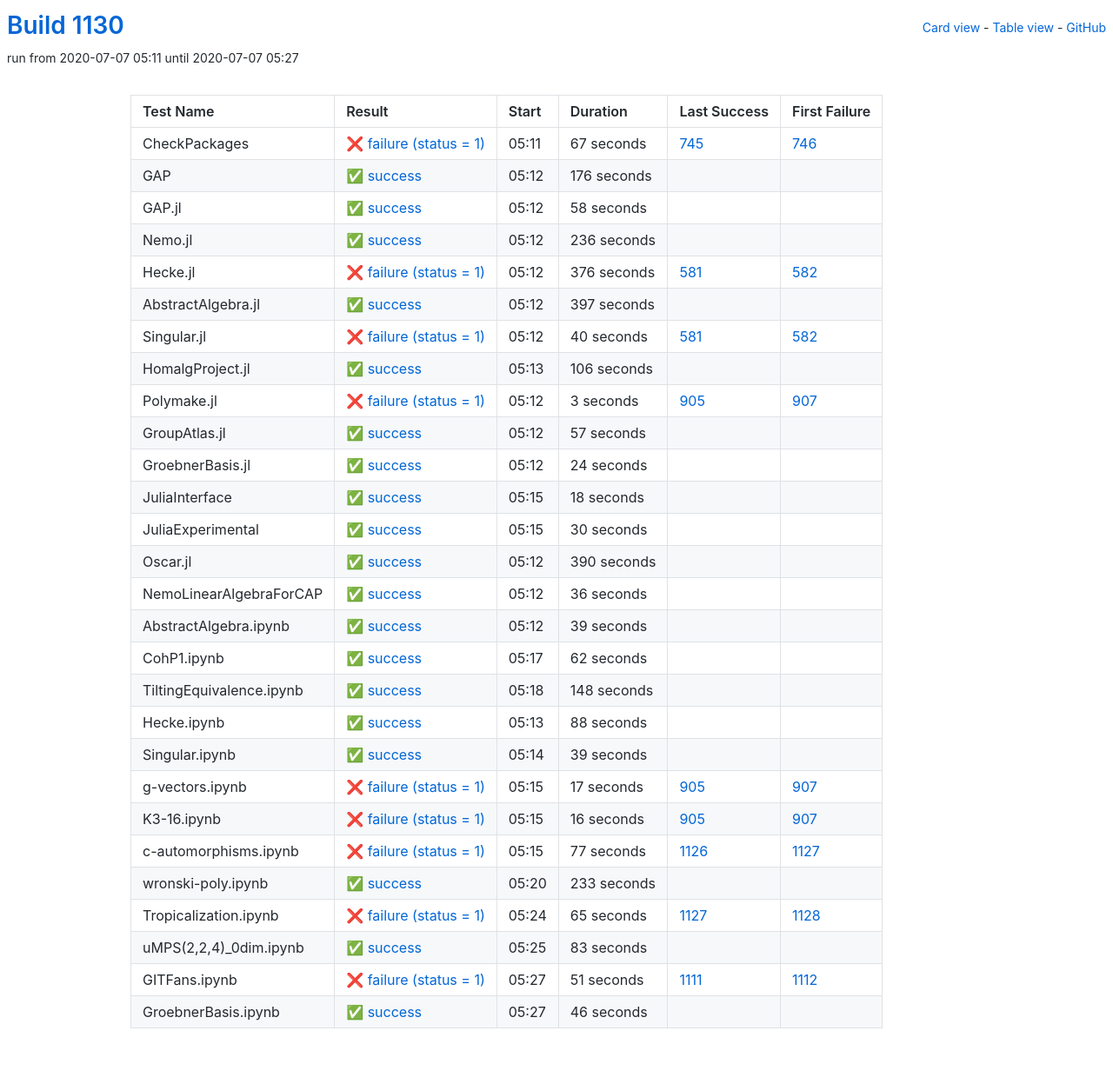
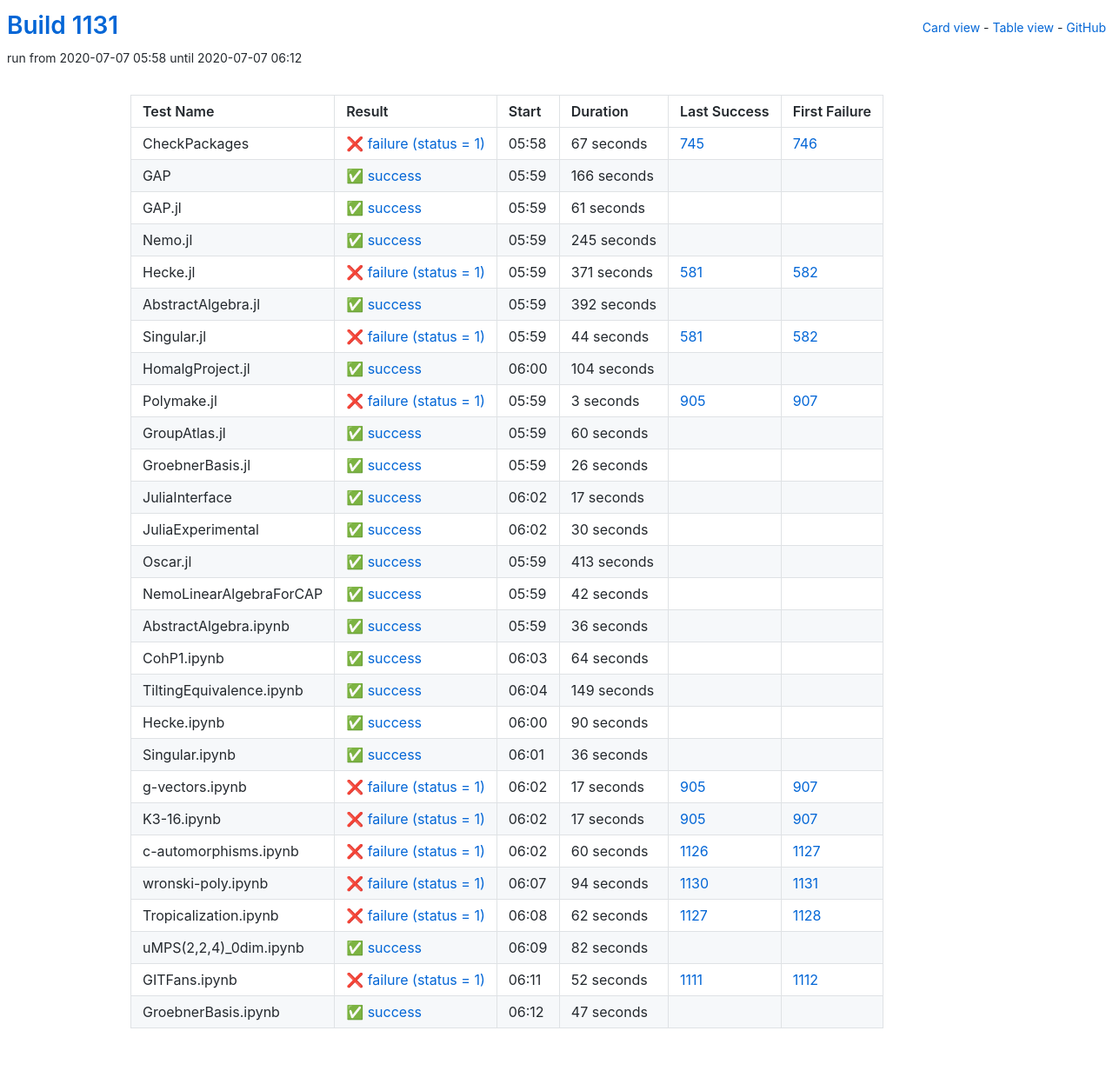
Before and after one commit to oscar-system/oscar-ci-status-1.4, a Jekyll site: the page built from table.html, in a window 1280 px wide. Shown: the whole page at 87% size. Built offline with Jekyll 4.4.1, drawn with Linux system fonts in a browser that asks for light colours.

Commit message:
Build #1131

```diff
--- a/_data/ci.yml
+++ b/_data/ci.yml
@@ -1,6 +1,6 @@
 ---
-build: 1130
-build_url: https://oscarci.mathematik.uni-kl.de/job/oscar-julia-1.4/1130/
+build: 1131
+build_url: https://oscarci.mathematik.uni-kl.de/job/oscar-julia-1.4/1131/
 job: oscar-julia-1.4
 organization: oscar-system
 repo: oscar-ci-status-1.4
@@ -8,8 +8,8 @@ repourl: https://github.com/oscar-system/oscar-ci-status-1.4
 tests:
 - name: CheckPackages
   id: checkpackages
-  log: https://oscarci.mathematik.uni-kl.de/job/oscar-julia-1.4/1130/artifact/logs/build-1130/CheckPackages.log
-  start: 2020-07-07 05:11
+  log: https://oscarci.mathematik.uni-kl.de/job/oscar-julia-1.4/1131/artifact/logs/build-1131/CheckPackages.log
+  start: 2020-07-07 05:58
   success: false
   exitcode: 1
   status: failure
@@ -20,92 +20,92 @@ tests:
   first_failure_url: https://oscarci.mathematik.uni-kl.de/job/oscar-julia-1.4/746/
 - name: GAP
   id: gap
-  log: https://oscarci.mathematik.uni-kl.de/job/oscar-julia-1.4/1130/artifact/logs/build-1130/GAP.log
-  start: 2020-07-07 05:12
+  log: https://oscarci.mathematik.uni-kl.de/job/oscar-julia-1.4/1131/artifact/logs/build-1131/GAP.log
+  start: 2020-07-07 05:59
   success: true
   exitcode: 0
   status: success
-  duration: 176
+  duration: 166
   last_success: false
   last_success_url:
   first_failure: false
   first_failure_url:
 - name: GAP.jl
   id: gap-jl
-  log: https://oscarci.mathematik.uni-kl.de/job/oscar-julia-1.4/1130/artifact/logs/build-1130/GAP.jl.log
-  start: 2020-07-07 05:12
+  log: https://oscarci.mathematik.uni-kl.de/job/oscar-julia-1.4/1131/artifact/logs/build-1131/GAP.jl.log
+  start: 2020-07-07 05:59
   success: true
   exitcode: 0
   status: success
-  duration: 58
+  duration: 61
   last_success: false
   last_success_url:
   first_failure: false
   first_failure_url:
 - name: Nemo.jl
   id: nemo-jl
-  log: https://oscarci.mathematik.uni-kl.de/job/oscar-julia-1.4/1130/artifact/logs/build-1130/Nemo.jl.log
-  start: 2020-07-07 05:12
+  log: https://oscarci.mathematik.uni-kl.de/job/oscar-julia-1.4/1131/artifact/logs/build-1131/Nemo.jl.log
+  start: 2020-07-07 05:59
   success: true
   exitcode: 0
   status: success
-  duration: 236
+  duration: 245
   last_success: false
   last_success_url:
   first_failure: false
   first_failure_url:
 - name: Hecke.jl
   id: hecke-jl
-  log: https://oscarci.mathematik.uni-kl.de/job/oscar-julia-1.4/1130/artifact/logs/build-1130/Hecke.jl.log
-  start: 2020-07-07 05:12
+  log: https://oscarci.mathematik.uni-kl.de/job/oscar-julia-1.4/1131/artifact/logs/build-1131/Hecke.jl.log
+  start: 2020-07-07 05:59
   success: false
   exitcode: 1
   status: failure
-  duration: 376
+  duration: 371
   last_success: 581
   last_success_url: https://oscarci.mathematik.uni-kl.de/job/oscar-julia-1.4/581/
   first_failure: 582
   first_failure_url: https://oscarci.mathematik.uni-kl.de/job/oscar-julia-1.4/582/
 - name: AbstractAlgebra.jl
   id: abstractalgebra-jl
-  log: https://oscarci.mathematik.uni-kl.de/job/oscar-julia-1.4/1130/artifact/logs/build-1130/AbstractAlgebra.jl.log
-  start: 2020-07-07 05:12
+  log: https://oscarci.mathematik.uni-kl.de/job/oscar-julia-1.4/1131/artifact/logs/build-1131/AbstractAlgebra.jl.log
+  start: 2020-07-07 05:59
   success: true
   exitcode: 0
   status: success
-  duration: 397
+  duration: 392
   last_success: false
   last_success_url:
   first_failure: false
   first_failure_url:
 - name: Singular.jl
   id: singular-jl
-  log: https://oscarci.mathematik.uni-kl.de/job/oscar-julia-1.4/1130/artifact/logs/build-1130/Singular.jl.log
-  start: 2020-07-07 05:12
+  log: https://oscarci.mathematik.uni-kl.de/job/oscar-julia-1.4/1131/artifact/logs/build-1131/Singular.jl.log
+  start: 2020-07-07 05:59
   success: false
   exitcode: 1
   status: failure
-  duration: 40
+  duration: 44
   last_success: 581
   last_success_url: https://oscarci.mathematik.uni-kl.de/job/oscar-julia-1.4/581/
   first_failure: 582
   first_failure_url: https://oscarci.mathematik.uni-kl.de/job/oscar-julia-1.4/582/
 - name: HomalgProject.jl
   id: homalgproject-jl
-  log: https://oscarci.mathematik.uni-kl.de/job/oscar-julia-1.4/1130/artifact/logs/build-1130/HomalgProject.jl.log
-  start: 2020-07-07 05:13
+  log: https://oscarci.mathematik.uni-kl.de/job/oscar-julia-1.4/1131/artifact/logs/build-1131/HomalgProject.jl.log
+  start: 2020-07-07 06:00
   success: true
   exitcode: 0
   status: success
-  duration: 106
+  duration: 104
   last_success: false
   last_success_url:
   first_failure: false
   first_failure_url:
 - name: Polymake.jl
   id: polymake-jl
-  log: https://oscarci.mathematik.uni-kl.de/job/oscar-julia-1.4/1130/artifact/logs/build-1130/Polymake.jl.log
-  start: 2020-07-07 05:12
+  log: https://oscarci.mathematik.uni-kl.de/job/oscar-julia-1.4/1131/artifact/logs/build-1131/Polymake.jl.log
+  start: 2020-07-07 05:59
   success: false
   exitcode: 1
   status: failure
@@ -116,44 +116,44 @@ tests:
   first_failure_url: https://oscarci.mathematik.uni-kl.de/job/oscar-julia-1.4/907/
 - name: GroupAtlas.jl
   id: groupatlas-jl
-  log: https://oscarci.mathematik.uni-kl.de/job/oscar-julia-1.4/1130/artifact/logs/build-1130/GroupAtlas.jl.log
-  start: 2020-07-07 05:12
+  log: https://oscarci.mathematik.uni-kl.de/job/oscar-julia-1.4/1131/artifact/logs/build-1131/GroupAtlas.jl.log
+  start: 2020-07-07 05:59
   success: true
   exitcode: 0
   status: success
-  duration: 57
+  duration: 60
   last_success: false
   last_success_url:
   first_failure: false
   first_failure_url:
 - name: GroebnerBasis.jl
   id: groebnerbasis-jl
-  log: https://oscarci.mathematik.uni-kl.de/job/oscar-julia-1.4/1130/artifact/logs/build-1130/GroebnerBasis.jl.log
-  start: 2020-07-07 05:12
+  log: https://oscarci.mathematik.uni-kl.de/job/oscar-julia-1.4/1131/artifact/logs/build-1131/GroebnerBasis.jl.log
+  start: 2020-07-07 05:59
   success: true
   exitcode: 0
   status: success
-  duration: 24
+  duration: 26
   last_success: false
   last_success_url:
   first_failure: false
   first_failure_url:
 - name: JuliaInterface
   id: juliainterface
-  log: https://oscarci.mathematik.uni-kl.de/job/oscar-julia-1.4/1130/artifact/logs/build-1130/JuliaInterface.log
-  start: 2020-07-07 05:15
+  log: https://oscarci.mathematik.uni-kl.de/job/oscar-julia-1.4/1131/artifact/logs/build-1131/JuliaInterface.log
+  start: 2020-07-07 06:02
   success: true
   exitcode: 0
   status: success
-  duration: 18
+  duration: 17
   last_success: false
   last_success_url:
   first_failure: false
   first_failure_url:
 - name: JuliaExperimental
   id: juliaexperimental
-  log: https://oscarci.mathematik.uni-kl.de/job/oscar-julia-1.4/1130/artifact/logs/build-1130/JuliaExperimental.log
-  start: 2020-07-07 05:15
+  log: https://oscarci.mathematik.uni-kl.de/job/oscar-julia-1.4/1131/artifact/logs/build-1131/JuliaExperimental.log
+  start: 2020-07-07 06:02
   success: true
   exitcode: 0
   status: success
@@ -164,20 +164,32 @@ tests:
   first_failure_url:
 - name: Oscar.jl
   id: oscar-jl
-  log: https://oscarci.mathematik.uni-kl.de/job/oscar-julia-1.4/1130/artifact/logs/build-1130/Oscar.jl.log
-  start: 2020-07-07 05:12
+  log: https://oscarci.mathematik.uni-kl.de/job/oscar-julia-1.4/1131/artifact/logs/build-1131/Oscar.jl.log
+  start: 2020-07-07 05:59
   success: true
   exitcode: 0
   status: success
-  duration: 390
+  duration: 413
   last_success: false
   last_success_url:
   first_failure: false
   first_failure_url:
 - name: NemoLinearAlgebraForCAP
   id: nemolinearalgebraforcap
-  log: https://oscarci.mathematik.uni-kl.de/job/oscar-julia-1.4/1130/artifact/logs/build-1130/NemoLinearAlgebraForCAP.log
-  start: 2020-07-07 05:12
+  log: https://oscarci.mathematik.uni-kl.de/job/oscar-julia-1.4/1131/artifact/logs/build-1131/NemoLinearAlgebraForCAP.log
+  start: 2020-07-07 05:59
+  success: true
+  exitcode: 0
+  status: success
+  duration: 42
+  last_success: false
+  last_success_url:
+  first_failure: false
+  first_failure_url:
+- name: AbstractAlgebra.ipynb
+  id: abstractalgebra-ipynb
+  log: https://oscarci.mathematik.uni-kl.de/job/oscar-julia-1.4/1131/artifact/logs/build-1131/AbstractAlgebra.ipynb.log
+  start: 2020-07-07 05:59
   success: true
   exitcode: 0
   status: success
@@ -186,70 +198,58 @@ tests:
   last_success_url:
   first_failure: false
   first_failure_url:
-- name: AbstractAlgebra.ipynb
-  id: abstractalgebra-ipynb
-  log: https://oscarci.mathematik.uni-kl.de/job/oscar-julia-1.4/1130/artifact/logs/build-1130/AbstractAlgebra.ipynb.log
-  start: 2020-07-07 05:12
+- name: CohP1.ipynb
+  id: cohp1-ipynb
+  log: https://oscarci.mathematik.uni-kl.de/job/oscar-julia-1.4/1131/artifact/logs/build-1131/CohP1.ipynb.log
+  start: 2020-07-07 06:03
   success: true
   exitcode: 0
   status: success
-  duration: 39
-  last_success: false
-  last_success_url:
-  first_failure: false
-  first_failure_url:
-- name: CohP1.ipynb
-  id: cohp1-ipynb
-  log: https://oscarci.mathematik.uni-kl.de/job/oscar-julia-1.4/1130/artifact/logs/build-1130/CohP1.ipynb.log
-  start: 2020-07-07 05:17
-  success: true
-  exitcode: 0
-  status: success
-  duration: 62
+  duration: 64
   last_success: false
   last_success_url:
   first_failure: false
   first_failure_url:
 - name: TiltingEquivalence.ipynb
   id: tiltingequivalence-ipynb
-  log: https://oscarci.mathematik.uni-kl.de/job/oscar-julia-1.4/1130/artifact/logs/build-1130/TiltingEquivalence.ipynb.log
-  start: 2020-07-07 05:18
+  log: https://oscarci.mathematik.uni-kl.de/job/oscar-julia-1.4/1131/artifact/logs/build-1131/TiltingEquivalence.ipynb.log
+  start: 2020-07-07 06:04
   success: true
   exitcode: 0
   status: success
-  duration: 148
+  duration: 149
   last_success: false
   last_success_url:
   first_failure: false
   first_failure_url:
 - name: Hecke.ipynb
   id: hecke-ipynb
-  log: https://oscarci.mathematik.uni-kl.de/job/oscar-julia-1.4/1130/artifact/logs/build-1130/Hecke.ipynb.log
-  start: 2020-07-07 05:13
+  log: https://oscarci.mathematik.uni-kl.de/job/oscar-julia-1.4/1131/artifact/logs/build-1131/Hecke.ipynb.log
+  start: 2020-07-07 06:00
   success: true
   exitcode: 0
   status: success
-  duration: 88
+  duration: 90
   last_success: false
   last_success_url:
   first_failure: false
   first_failure_url:
 - name: Singular.ipynb
   id: singular-ipynb
-  log: https://oscarci.mathematik.uni-kl.de/job/oscar-julia-1.4/1130/artifact/logs/build-1130/Singular.ipynb.log
-  start: 2020-07-07 05:14
+  log: https://oscarci.mathematik.uni-kl.de/job/oscar-julia-1.4/1131/artifact/logs/build-1131/Singular.ipynb.log
+  start: 2020-07-07 06:01
   success: true
   exitcode: 0
   status: success
-  duration: 39
+  duration: 36
   last_success: false
   last_success_url:
   first_failure: false
   first_failure_url:
 - name: g-vectors.ipynb
   id: g-vectors-ipynb
-  log: https://oscarci.mathematik.uni-kl.de/job/oscar-julia-1.4/1130/artifact/logs/build-1130/g-vectors.ipynb.log
-  start: 2020-07-07 05:15
+  log: https://oscarci.mathematik.uni-kl.de/job/oscar-julia-1.4/1131/artifact/logs/build-1131/g-vectors.ipynb.log
+  start: 2020-07-07 06:02
   success: false
   exitcode: 1
   status: failure
@@ -260,84 +260,84 @@ tests:
   first_failure_url: https://oscarci.mathematik.uni-kl.de/job/oscar-julia-1.4/907/
 - name: K3-16.ipynb
   id: k3-16-ipynb
-  log: https://oscarci.mathematik.uni-kl.de/job/oscar-julia-1.4/1130/artifact/logs/build-1130/K3-16.ipynb.log
-  start: 2020-07-07 05:15
+  log: https://oscarci.mathematik.uni-kl.de/job/oscar-julia-1.4/1131/artifact/logs/build-1131/K3-16.ipynb.log
+  start: 2020-07-07 06:02
   success: false
   exitcode: 1
   status: failure
-  duration: 16
+  duration: 17
   last_success: 905
   last_success_url: https://oscarci.mathematik.uni-kl.de/job/oscar-julia-1.4/905/
   first_failure: 907
   first_failure_url: https://oscarci.mathematik.uni-kl.de/job/oscar-julia-1.4/907/
 - name: c-automorphisms.ipynb
   id: c-automorphisms-ipynb
-  log: https://oscarci.mathematik.uni-kl.de/job/oscar-julia-1.4/1130/artifact/logs/build-1130/c-automorphisms.ipynb.log
-  start: 2020-07-07 05:15
+  log: https://oscarci.mathematik.uni-kl.de/job/oscar-julia-1.4/1131/artifact/logs/build-1131/c-automorphisms.ipynb.log
+  start: 2020-07-07 06:02
   success: false
   exitcode: 1
   status: failure
-  duration: 77
+  duration: 60
   last_success: 1126
   last_success_url: https://oscarci.mathematik.uni-kl.de/job/oscar-julia-1.4/1126/
   first_failure: 1127
   first_failure_url: https://oscarci.mathematik.uni-kl.de/job/oscar-julia-1.4/1127/
 - name: wronski-poly.ipynb
   id: wronski-poly-ipynb
-  log: https://oscarci.mathematik.uni-kl.de/job/oscar-julia-1.4/1130/artifact/logs/build-1130/wronski-poly.ipynb.log
-  start: 2020-07-07 05:20
-  success: true
-  exitcode: 0
-  status: success
-  duration: 233
-  last_success: false
-  last_success_url:
-  first_failure: false
-  first_failure_url:
-- name: Tropicalization.ipynb
-  id: tropicalization-ipynb
-  log: https://oscarci.mathematik.uni-kl.de/job/oscar-julia-1.4/1130/artifact/logs/build-1130/Tropicalization.ipynb.log
-  start: 2020-07-07 05:24
+  log: https://oscarci.mathematik.uni-kl.de/job/oscar-julia-1.4/1131/artifact/logs/build-1131/wronski-poly.ipynb.log
+  start: 2020-07-07 06:07
   success: false
   exitcode: 1
   status: failure
-  duration: 65
+  duration: 94
+  last_success: 1130
+  last_success_url: https://oscarci.mathematik.uni-kl.de/job/oscar-julia-1.4/1130/
+  first_failure: 1131
+  first_failure_url: https://oscarci.mathematik.uni-kl.de/job/oscar-julia-1.4/1131/
+- name: Tropicalization.ipynb
+  id: tropicalization-ipynb
+  log: https://oscarci.mathematik.uni-kl.de/job/oscar-julia-1.4/1131/artifact/logs/build-1131/Tropicalization.ipynb.log
+  start: 2020-07-07 06:08
+  success: false
+  exitcode: 1
+  status: failure
+  duration: 62
   last_success: 1127
   last_success_url: https://oscarci.mathematik.uni-kl.de/job/oscar-julia-1.4/1127/
   first_failure: 1128
   first_failure_url: https://oscarci.mathematik.uni-kl.de/job/oscar-julia-1.4/1128/
 - name: uMPS(2,2,4)_0dim.ipynb
   id: umps-2-2-4-0dim-ipynb
-  log: https://oscarci.mathematik.uni-kl.de/job/oscar-julia-1.4/1130/artifact/logs/build-1130/uMPS-2-2-4-_0dim.ipynb.log
-  start: 2020-07-07 05:25
+  log: https://oscarci.mathematik.uni-kl.de/job/oscar-julia-1.4/1131/artifact/logs/build-1131/uMPS-2-2-4-_0dim.ipynb.log
+  start: 2020-07-07 06:09
   success: true
   exitcode: 0
   status: success
-  duration: 83
+  duration: 82
   last_success: false
   last_success_url:
   first_failure: false
   first_failure_url:
 - name: GITFans.ipynb
   id: gitfans-ipynb
-  log: https://oscarci.mathematik.uni-kl.de/job/oscar-julia-1.4/1130/artifact/logs/build-1130/GITFans.ipynb.log
-  start: 2020-07-07 05:27
+  log: https://oscarci.mathematik.uni-kl.de/job/oscar-julia-1.4/1131/artifact/logs/build-1131/GITFans.ipynb.log
+  start: 2020-07-07 06:11
   success: false
   exitcode: 1
   status: failure
-  duration: 51
+  duration: 52
   last_success: 1111
   last_success_url: https://oscarci.mathematik.uni-kl.de/job/oscar-julia-1.4/1111/
   first_failure: 1112
   first_failure_url: https://oscarci.mathematik.uni-kl.de/job/oscar-julia-1.4/1112/
 - name: GroebnerBasis.ipynb
   id: groebnerbasis-ipynb
-  log: https://oscarci.mathematik.uni-kl.de/job/oscar-julia-1.4/1130/artifact/logs/build-1130/GroebnerBasis.ipynb.log
-  start: 2020-07-07 05:27
+  log: https://oscarci.mathematik.uni-kl.de/job/oscar-julia-1.4/1131/artifact/logs/build-1131/GroebnerBasis.ipynb.log
+  start: 2020-07-07 06:12
   success: true
   exitcode: 0
   status: success
-  duration: 46
+  duration: 47
   last_success: false
   last_success_url:
   first_failure: false
```
Also changed, not shown: README.md.
